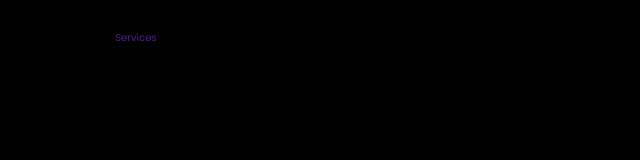
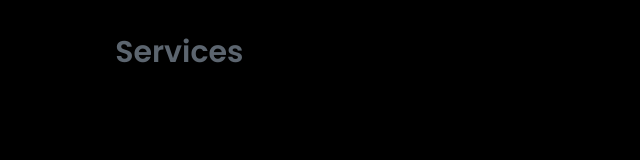
Before and after one commit to Ax3llesw0rd/Porfolio, a plain HTML site: page services.html in a window 1280 px wide. Shown: the whole page, without its empty margins (0-640 px from the left). Drawn offline with Linux system fonts and the light colour scheme.

Commit message:
Update services.html

```diff
--- a/services.html
+++ b/services.html
@@ -8,7 +8,7 @@
 </head>
 <body>
     <header>
-        <a href="">Services</a>
+        <a href="#" class="logo">Services</a>
     </header>
 
 </body>
```
